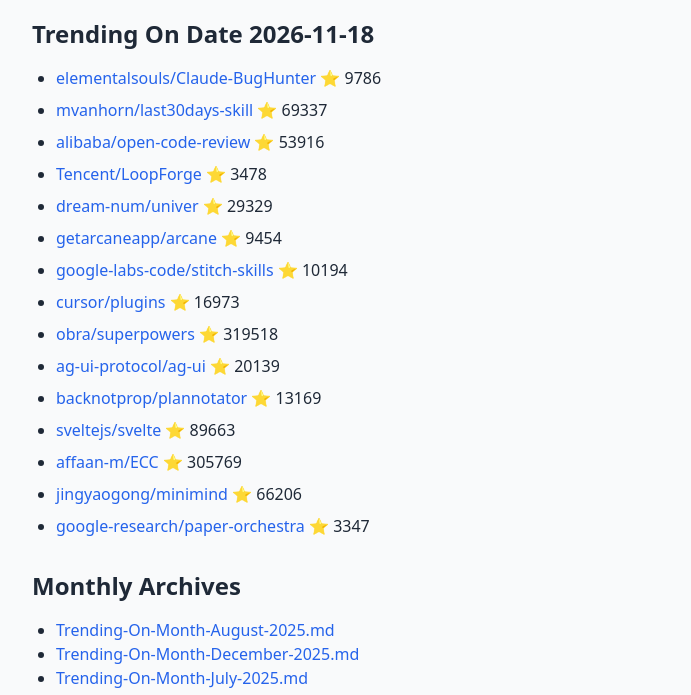
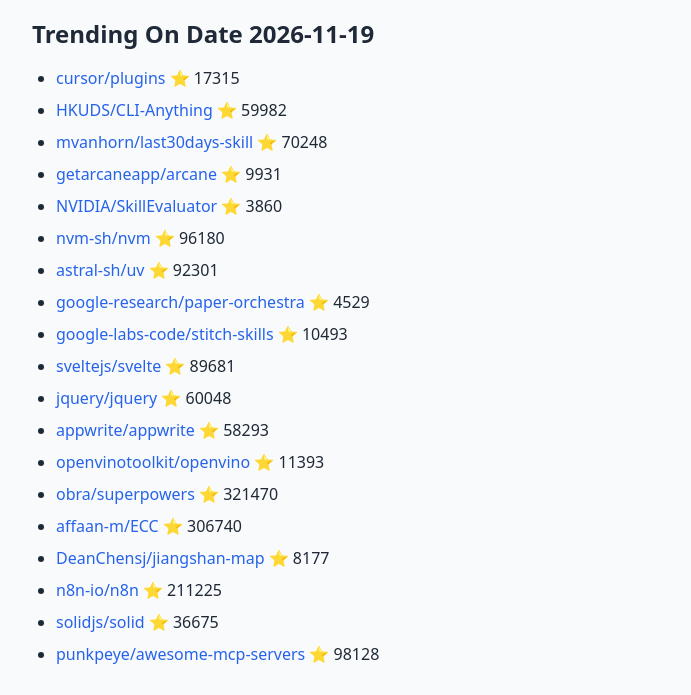
Before and after one commit to maheshndev/Trending-Repositories, a plain HTML site: page index.html in a window 1280 px wide. Shown: the part 70-765 px from the top of the page, without its empty margins (160-851 px from the left). Drawn offline with nearby package versions, Linux system fonts and the light colour scheme.

Commit message:
Daily trending update 2026-11-19

```diff
--- a/index.html
+++ b/index.html
@@ -9,23 +9,27 @@
 <body class="bg-gray-50 text-gray-800 p-6">
 <div class="max-w-4xl mx-auto">
 <h1 class="text-4xl font-bold mb-6">GitHub Daily Trending Repositories</h1>
-<h2 class='text-2xl font-bold mt-6 mb-4'>Trending On Date 2026-11-18</h2>
+<h2 class='text-2xl font-bold mt-6 mb-4'>Trending On Date 2026-11-19</h2>
 <ul class='list-disc ml-6 mb-6'>
-<li class='mb-2'><a href='https://github.com/elementalsouls/Claude-BugHunter' class='text-blue-600 hover:underline'>elementalsouls/Claude-BugHunter</a> ⭐ 9786</li>
-<li class='mb-2'><a href='https://github.com/mvanhorn/last30days-skill' class='text-blue-600 hover:underline'>mvanhorn/last30days-skill</a> ⭐ 69337</li>
-<li class='mb-2'><a href='https://github.com/alibaba/open-code-review' class='text-blue-600 hover:underline'>alibaba/open-code-review</a> ⭐ 53916</li>
-<li class='mb-2'><a href='https://github.com/Tencent/LoopForge' class='text-blue-600 hover:underline'>Tencent/LoopForge</a> ⭐ 3478</li>
-<li class='mb-2'><a href='https://github.com/dream-num/univer' class='text-blue-600 hover:underline'>dream-num/univer</a> ⭐ 29329</li>
-<li class='mb-2'><a href='https://github.com/getarcaneapp/arcane' class='text-blue-600 hover:underline'>getarcaneapp/arcane</a> ⭐ 9454</li>
-<li class='mb-2'><a href='https://github.com/google-labs-code/stitch-skills' class='text-blue-600 hover:underline'>google-labs-code/stitch-skills</a> ⭐ 10194</li>
-<li class='mb-2'><a href='https://github.com/cursor/plugins' class='text-blue-600 hover:underline'>cursor/plugins</a> ⭐ 16973</li>
-<li class='mb-2'><a href='https://github.com/obra/superpowers' class='text-blue-600 hover:underline'>obra/superpowers</a> ⭐ 319518</li>
-<li class='mb-2'><a href='https://github.com/ag-ui-protocol/ag-ui' class='text-blue-600 hover:underline'>ag-ui-protocol/ag-ui</a> ⭐ 20139</li>
-<li class='mb-2'><a href='https://github.com/backnotprop/plannotator' class='text-blue-600 hover:underline'>backnotprop/plannotator</a> ⭐ 13169</li>
-<li class='mb-2'><a href='https://github.com/sveltejs/svelte' class='text-blue-600 hover:underline'>sveltejs/svelte</a> ⭐ 89663</li>
-<li class='mb-2'><a href='https://github.com/affaan-m/ECC' class='text-blue-600 hover:underline'>affaan-m/ECC</a> ⭐ 305769</li>
-<li class='mb-2'><a href='https://github.com/jingyaogong/minimind' class='text-blue-600 hover:underline'>jingyaogong/minimind</a> ⭐ 66206</li>
-<li class='mb-2'><a href='https://github.com/google-research/paper-orchestra' class='text-blue-600 hover:underline'>google-research/paper-orchestra</a> ⭐ 3347</li>
+<li class='mb-2'><a href='https://github.com/cursor/plugins' class='text-blue-600 hover:underline'>cursor/plugins</a> ⭐ 17315</li>
+<li class='mb-2'><a href='https://github.com/HKUDS/CLI-Anything' class='text-blue-600 hover:underline'>HKUDS/CLI-Anything</a> ⭐ 59982</li>
+<li class='mb-2'><a href='https://github.com/mvanhorn/last30days-skill' class='text-blue-600 hover:underline'>mvanhorn/last30days-skill</a> ⭐ 70248</li>
+<li class='mb-2'><a href='https://github.com/getarcaneapp/arcane' class='text-blue-600 hover:underline'>getarcaneapp/arcane</a> ⭐ 9931</li>
+<li class='mb-2'><a href='https://github.com/NVIDIA/SkillEvaluator' class='text-blue-600 hover:underline'>NVIDIA/SkillEvaluator</a> ⭐ 3860</li>
+<li class='mb-2'><a href='https://github.com/nvm-sh/nvm' class='text-blue-600 hover:underline'>nvm-sh/nvm</a> ⭐ 96180</li>
+<li class='mb-2'><a href='https://github.com/astral-sh/uv' class='text-blue-600 hover:underline'>astral-sh/uv</a> ⭐ 92301</li>
+<li class='mb-2'><a href='https://github.com/google-research/paper-orchestra' class='text-blue-600 hover:underline'>google-research/paper-orchestra</a> ⭐ 4529</li>
+<li class='mb-2'><a href='https://github.com/google-labs-code/stitch-skills' class='text-blue-600 hover:underline'>google-labs-code/stitch-skills</a> ⭐ 10493</li>
+<li class='mb-2'><a href='https://github.com/sveltejs/svelte' class='text-blue-600 hover:underline'>sveltejs/svelte</a> ⭐ 89681</li>
+<li class='mb-2'><a href='https://github.com/jquery/jquery' class='text-blue-600 hover:underline'>jquery/jquery</a> ⭐ 60048</li>
+<li class='mb-2'><a href='https://github.com/appwrite/appwrite' class='text-blue-600 hover:underline'>appwrite/appwrite</a> ⭐ 58293</li>
+<li class='mb-2'><a href='https://github.com/openvinotoolkit/openvino' class='text-blue-600 hover:underline'>openvinotoolkit/openvino</a> ⭐ 11393</li>
+<li class='mb-2'><a href='https://github.com/obra/superpowers' class='text-blue-600 hover:underline'>obra/superpowers</a> ⭐ 321470</li>
+<li class='mb-2'><a href='https://github.com/affaan-m/ECC' class='text-blue-600 hover:underline'>affaan-m/ECC</a> ⭐ 306740</li>
+<li class='mb-2'><a href='https://github.com/DeanChensj/jiangshan-map' class='text-blue-600 hover:underline'>DeanChensj/jiangshan-map</a> ⭐ 8177</li>
+<li class='mb-2'><a href='https://github.com/n8n-io/n8n' class='text-blue-600 hover:underline'>n8n-io/n8n</a> ⭐ 211225</li>
+<li class='mb-2'><a href='https://github.com/solidjs/solid' class='text-blue-600 hover:underline'>solidjs/solid</a> ⭐ 36675</li>
+<li class='mb-2'><a href='https://github.com/punkpeye/awesome-mcp-servers' class='text-blue-600 hover:underline'>punkpeye/awesome-mcp-servers</a> ⭐ 98128</li>
 </ul>
 
 <h2 class='text-2xl font-bold mt-8 mb-4'>Monthly Archives</h2>
```
Also changed, not shown: old/November-2026.html (+20 -16 lines), 1 other file.
